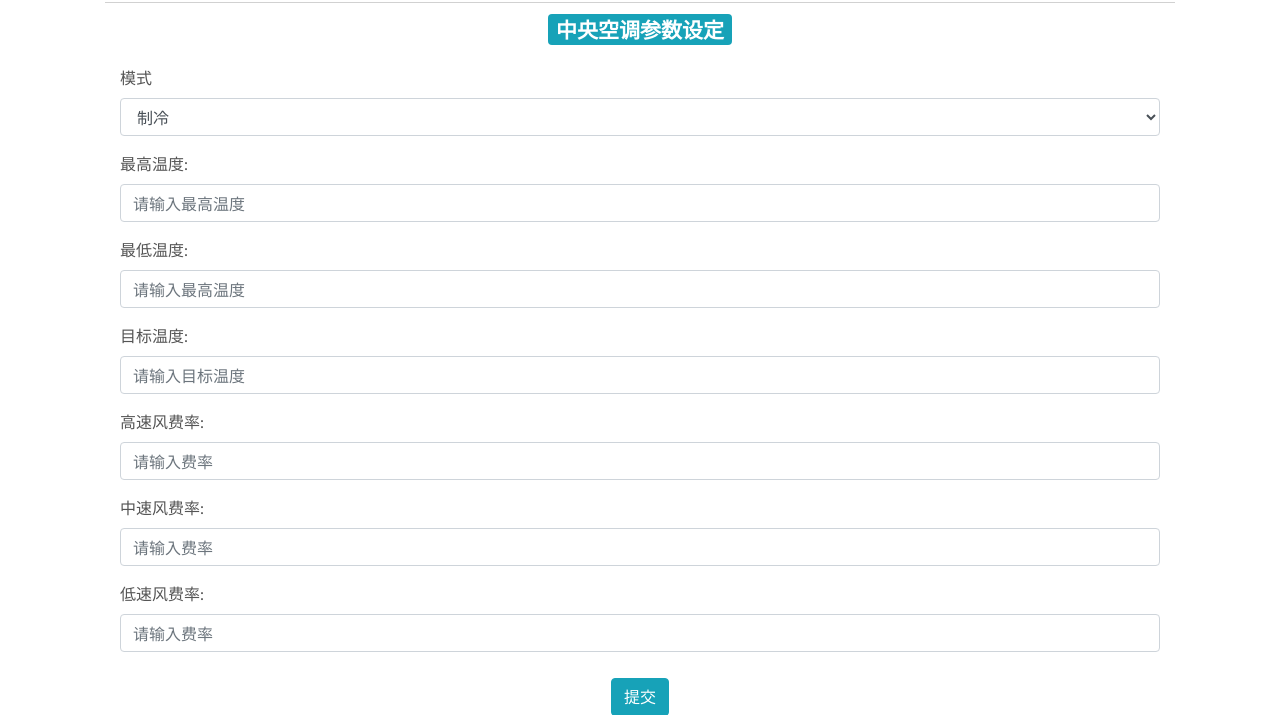
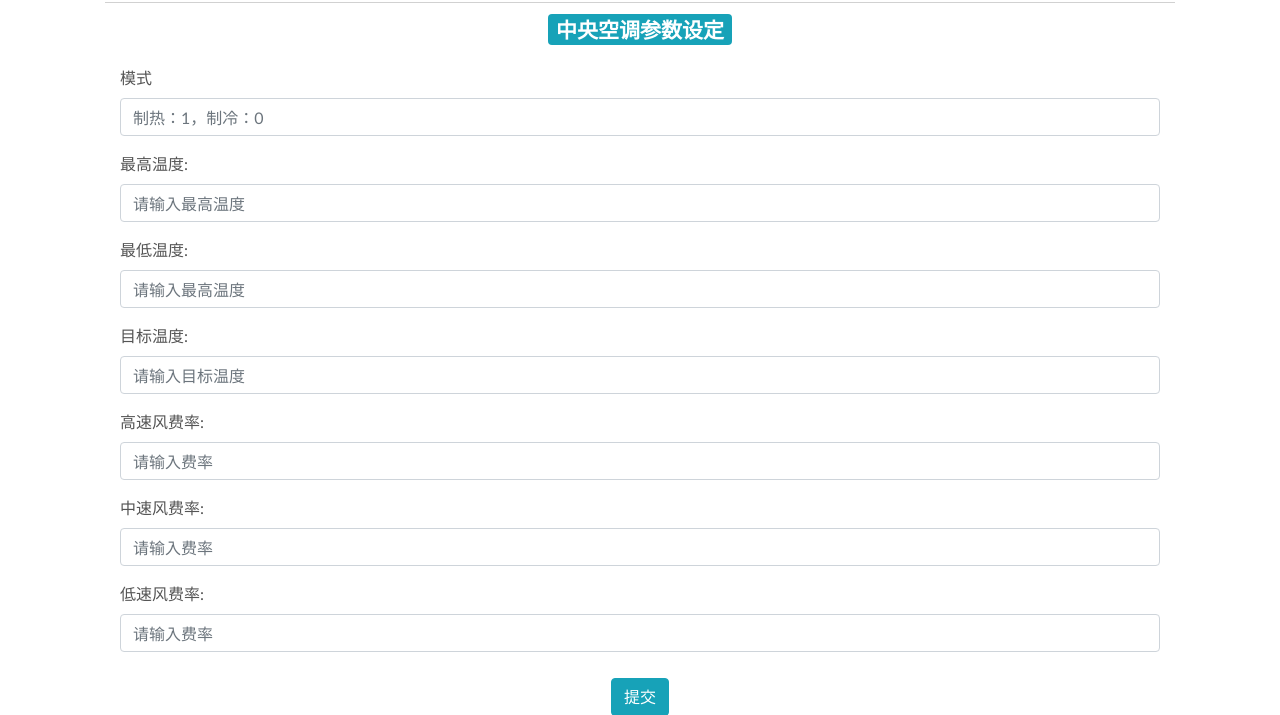
Before and after one commit to lijundi/server_air, a Django app: page /server/manager_set_para/ in a window 1280 px wide. Shown: the part 247-962 px from the top of the page. Run offline with Django 3.2, Linux system fonts and the light colour scheme; some libraries are stand-ins or nearby versions.

Commit message:
修改设置参数页面和view2

```diff
--- a/server/views.py
+++ b/server/views.py
@@ -2,7 +2,6 @@ import json
 
 from django.shortcuts import render
 from django.http import HttpResponseRedirect, HttpResponse
-from server.forms import ParaModelForm
 from dwebsocket.decorators import accept_websocket
 from .models import *
 
@@ -37,15 +36,16 @@ def manager(request):
 def manager_set_para(request):
     if request.method == 'POST':
         WP = WorkingParameter.objects.all()[0]
-        WP.mode = request.POST['mode']
-        WP.Temp_highLimit = request.POST['Temp_highLimit']
-        WP.Temp_lowLimit = request.POST['Temp_lowLimit']
-        WP.default_TargetTemp = request.POST['default_TargetTemp']
-        WP.FeeRate_H = request.POST['FeeRate_H']
-        WP.FeeRate_M = request.POST['FeeRate_M']
-        WP.FeeRate_L = request.POST['FeeRate_L']
+        str =request.POST.get('mode')
+        WP.mode =int(str)
+        WP.Temp_highLimit = int(request.POST.get('Temp_highLimit'))
+        WP.Temp_lowLimit = int(request.POST.get('Temp_lowLimit'))
+        WP.default_TargetTemp = int(request.POST.get('default_TargetTemp'))
+        WP.FeeRate_H = request.POST.get('FeeRate_H')
+        WP.FeeRate_M = request.POST.get('FeeRate_M')
+        WP.FeeRate_L = request.POST.get('FeeRate_L')
         WP.save()
-        return HttpResponseRedirect("/manager")
+        return HttpResponseRedirect("/server/manager/")
     else:
         return render(request, 'manager_set_para.html')
 
--- a/templates/manager_set_para.html
+++ b/templates/manager_set_para.html
@@ -73,38 +73,35 @@
             <form class="form-horizontal" action="/server/manager_set_para/" method="post">{%  csrf_token %}
               <div class="form-group">
                  <label for="mode">模式</label>
-                    <select class="form-control" id="id_mode">
-                               <option value="0">制冷</option>
-                               <option valie="1">制热</option>
-                    </select>
+                   <input  type="text" class="form-control" name="mode" placeholder="制热：1，制冷：0">
               </div>
 
               <div class="form-group">
                  <label for="Temp_highLimit">最高温度:</label>
-                    <input  type="text" class="form-control" id="Temp_highLimit " placeholder="请输入最高温度">
+                    <input  type="text" class="form-control" name="Temp_highLimit" placeholder="请输入最高温度">
               </div>
 
               <div class="form-group">
                  <label for="Temp_lowLimit">最低温度:</label>
-                    <input  type="text" class="form-control" id="Temp_lowLimit " placeholder="请输入最高温度">
+                    <input  type="text" class="form-control" name="Temp_lowLimit" placeholder="请输入最高温度">
               </div>
 
               <div class="form-group">
                  <label for="default_TargetTemp ">目标温度:</label>
-                    <input  type="text" class="form-control" id="default_TargetTemp" placeholder="请输入目标温度">
+                    <input  type="text" class="form-control" name="default_TargetTemp" placeholder="请输入目标温度">
               </div>
 
                 <div class="form-group">
                     <label for="FeeRate_H">高速风费率:</label>
-                    <input type="text" class="form-control" id="FeeRate_H" placeholder="请输入费率">
+                    <input type="text" class="form-control" name="FeeRate_H" placeholder="请输入费率">
                 </div>
                 <div class="form-group">
                     <label for="FeeRate_M ">中速风费率:</label>
-                    <input type="text" class="form-control" id="FeeRate_M" placeholder="请输入费率">
+                    <input type="text" class="form-control" name="FeeRate_M" placeholder="请输入费率">
                 </div>
                 <div class="form-group">
                     <label for="FeeRate_L ">低速风费率:</label>
-                    <input type="text" class="form-control" id="FeeRate_L" placeholder="请输入费率">
+                    <input type="text" class="form-control" name="FeeRate_L" placeholder="请输入费率">
                 </div>
 
 
```
Also changed, not shown: db.sqlite3.
